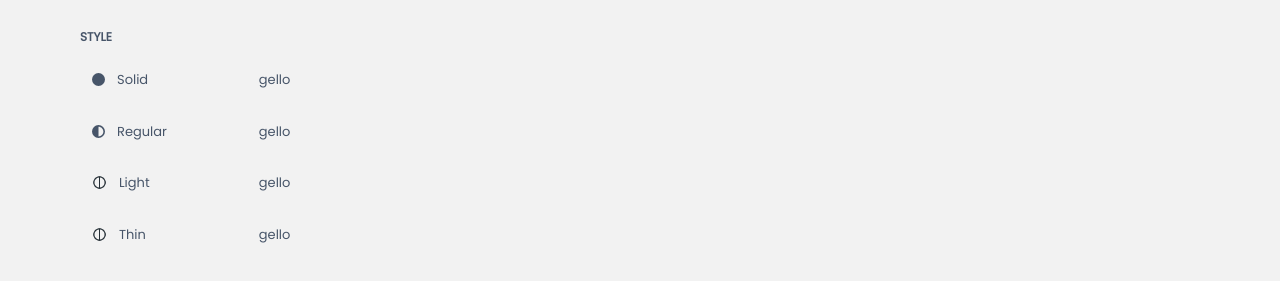
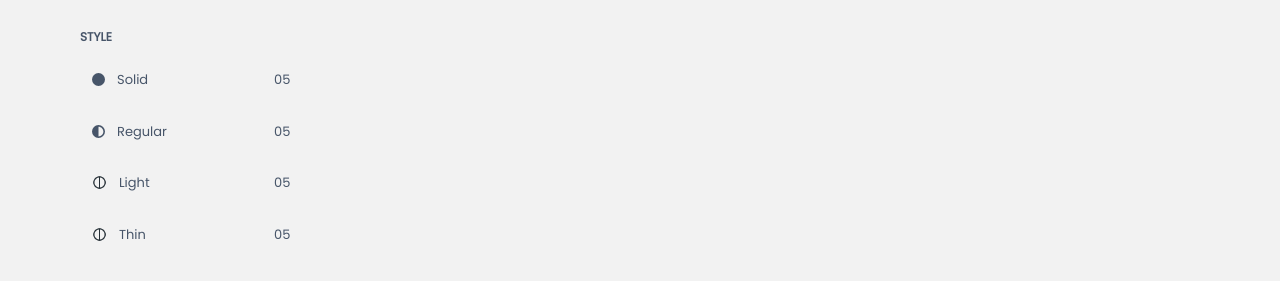
Before and after one commit to jfmemon/fontawesome-replica-assignment, a React (Vite) app: page / in a window 1280 px wide. Shown: the part 263-544 px from the top of the page. Built offline with nearby package versions, Linux system fonts and the light colour scheme.

Commit message:
Update SidebarMenu.jsx

```diff
--- a/src/Pages/Shared/SidebarMenu/SidebarMenu.jsx
+++ b/src/Pages/Shared/SidebarMenu/SidebarMenu.jsx
@@ -18,7 +18,7 @@ const SidebarMenu = () => {
                         <span>Solid</span>
                     </div>
                     <div>
-                        gello
+                        05
                     </div>
                 </div>
                 <div className="my-4 text-[13px] flex justify-between cursor-pointer py-2 px-3 hover:border hover:rounded-xl hover:border-slate-300">
@@ -27,7 +27,7 @@ const SidebarMenu = () => {
                         <span>Regular</span>
                     </div>
                     <div>
-                        gello
+                        05
                     </div>
                 </div>
                 <div className="my-4 text-[13px] flex justify-between cursor-pointer py-2 px-3 hover:border hover:rounded-xl hover:border-slate-300">
@@ -36,7 +36,7 @@ const SidebarMenu = () => {
                         <span>Light</span>
                     </div>
                     <div>
-                        gello
+                        05
                     </div>
                 </div>
                 <div className="my-4 text-[13px] flex justify-between cursor-pointer py-2 px-3 hover:border hover:rounded-xl hover:border-slate-300">
@@ -45,7 +45,7 @@ const SidebarMenu = () => {
                         <span>Thin</span>
                     </div>
                     <div>
-                        gello
+                        05
                     </div>
                 </div>
             </div>
```
